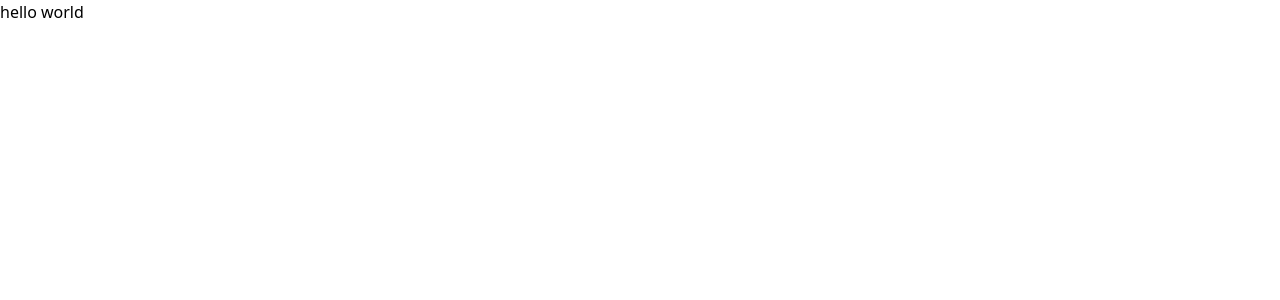
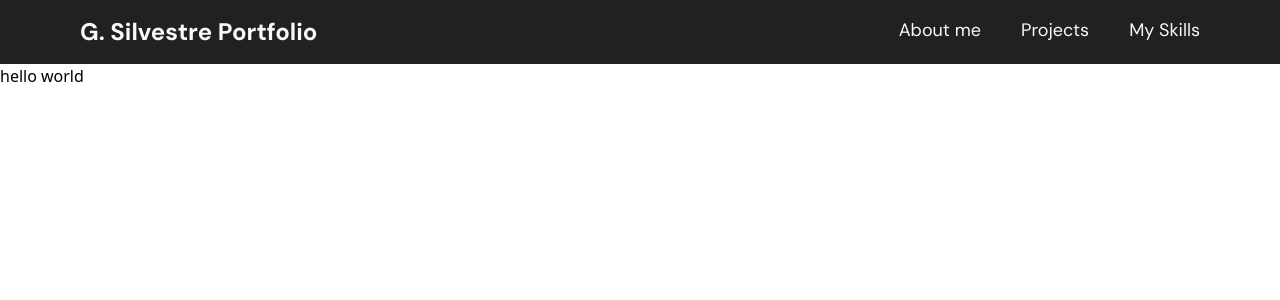
Before and after one commit to gabrielh-silvestre/portfolio, a Next.js app: page / in a window 1280 px wide. Shown: the top 300 px of the page. Built offline with nearby package versions, Linux system fonts and the light colour scheme.

Commit message:
feat(pages/index.tsx): render Header

```diff
--- a/pages/index.tsx
+++ b/pages/index.tsx
@@ -1,5 +1,7 @@
 import type { NextPage } from 'next';
 import Head from 'next/head';
+
+import { Header } from '../src/components/Header';
 
 const Home: NextPage = () => {
   return (
@@ -9,6 +11,7 @@ const Home: NextPage = () => {
         <meta name="description" content="Portfolio of Gabriel Silvestre" />
         <link rel="icon" href="/favicon.ico" />
       </Head>
+      <Header />
       <main>hello world</main>
     </>
   );
```
